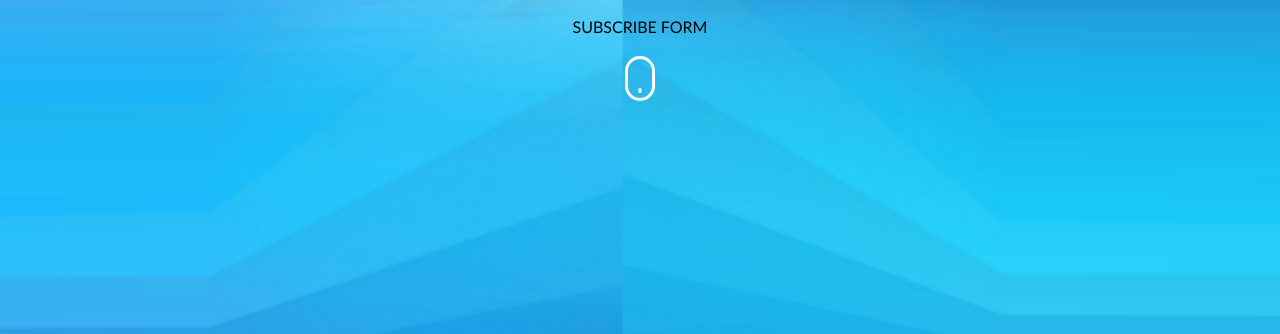
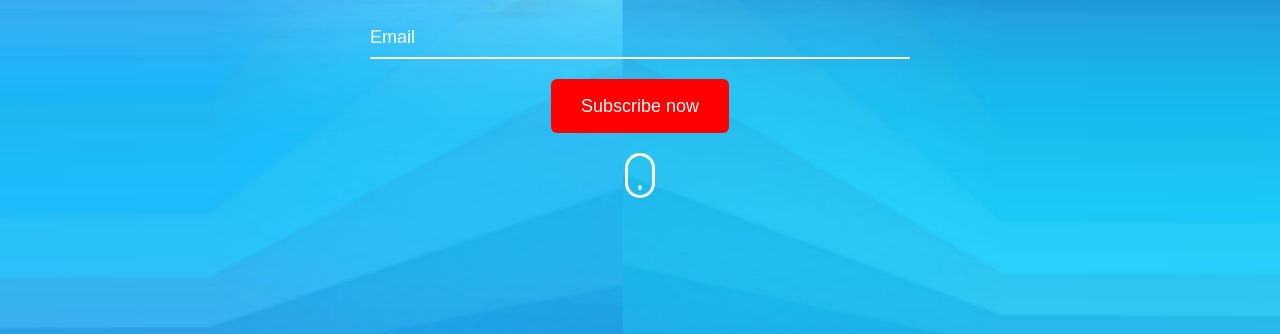
Before and after one commit to Kalis1990/5-coming-soon, a website: page index.html in a window 1280 px wide. Shown: the part 466-800 px from the top of the page. Drawn offline with Linux system fonts and the light colour scheme.

Commit message:
form-completed

```diff
--- a/css/components/form.css
+++ b/css/components/form.css
@@ -1,29 +1,30 @@
-.form{
+.form {
     display: flex;
     flex-wrap: wrap;
-    /* align-items: flex-end; */
+    gap: 20px;
     justify-content: flex-end;
 }
-/* .form > * + * {
-    margin-top: 20px;
-} */
-.form label{
+
+.form label {
     display: none;
 }
+
 .form input,
-.form textarea{
+.form textarea {
+    width: 100%;
     padding: 10px 0;
-    border:none;
+    border: none;
     border-bottom: 2px solid #ccc;
     line-height: 20px;
     font-size: 18px;
-    width: 100%;
 }
-.form textarea{
-    padding: 10px 0;
+.form textarea {
     min-height: 60px;
     height: 100px;
     max-height: 240px;
     resize: vertical;
+}
 
-}
+/* .form :focus-visible {
+    outline: 2px dotted red;
+} */
--- a/css/pages/home.css
+++ b/css/pages/home.css
@@ -21,7 +21,22 @@ section.bg-main{
     background-attachment: fixed;
     min-height: 100vh;
 }
+.subscribe{
+    width: 90%;
+    flex-direction: column;
+    align-items: center;
+}
+.form.subscribe > input{
+    width:100%;
+    background-color: transparent;
+    color: #fff;
+    border-color: #fff;
+}
+.form.subscribe ::placeholder{
+    color: #fff;
+}
 .hero{
+
     text-align: center;
     align-items: center;
     display: flex;
--- a/index.html
+++ b/index.html
@@ -41,8 +41,10 @@
                     <div>Secs</div>
                 </div>
             </div>
-            <form>
-                SUBSCRIBE FORM
+            <form class="form subscribe">
+                <label for="email">Email</label>
+                <input id="email" type="email" placeholder="Email" required>
+                <button type="submit" class="btn">Subscribe now</button>
             </form>
             <div class="mouse">
 
@@ -50,7 +52,7 @@
         </div>
     </section>
 
-    <section class="container" style="height:1000px">
+    <section class="container">
         <div class="row main-content">
             <div class="column left-column">
                 <h2 class="section-title">Startup</h2>
```
